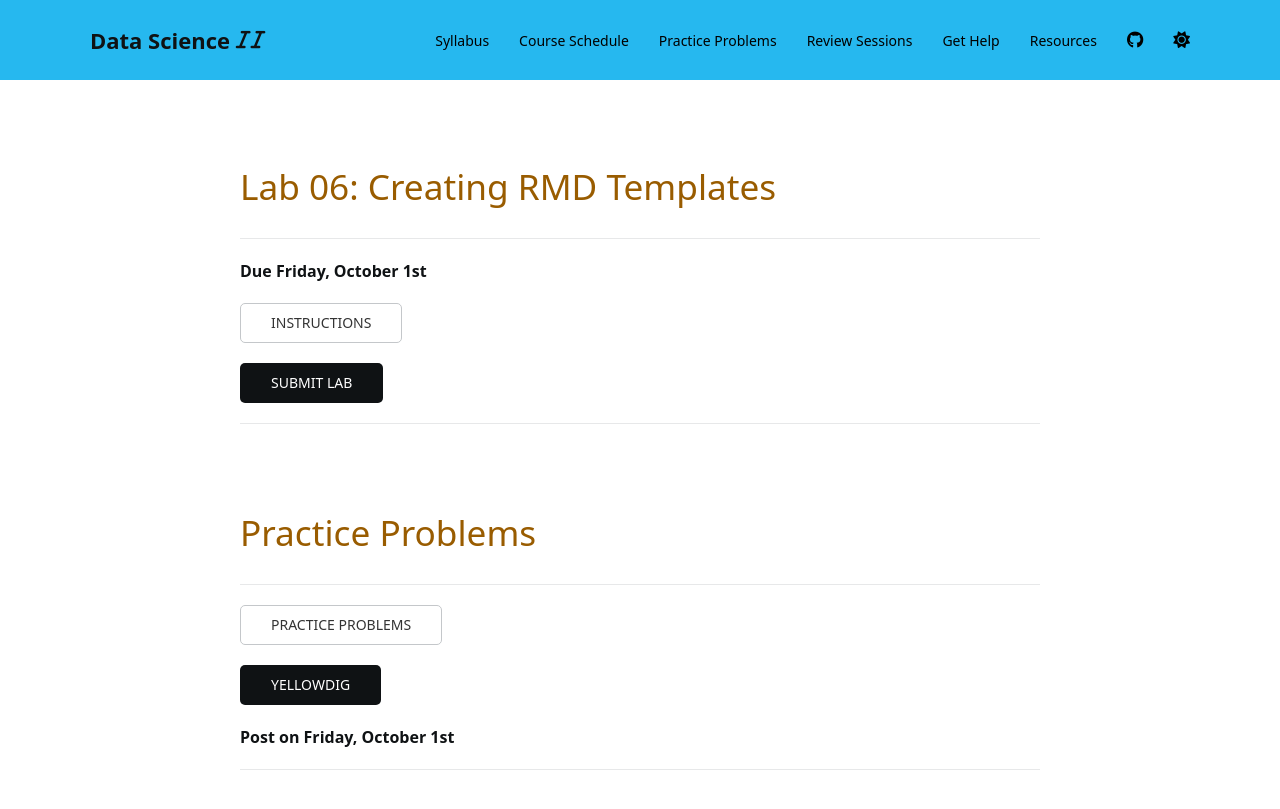
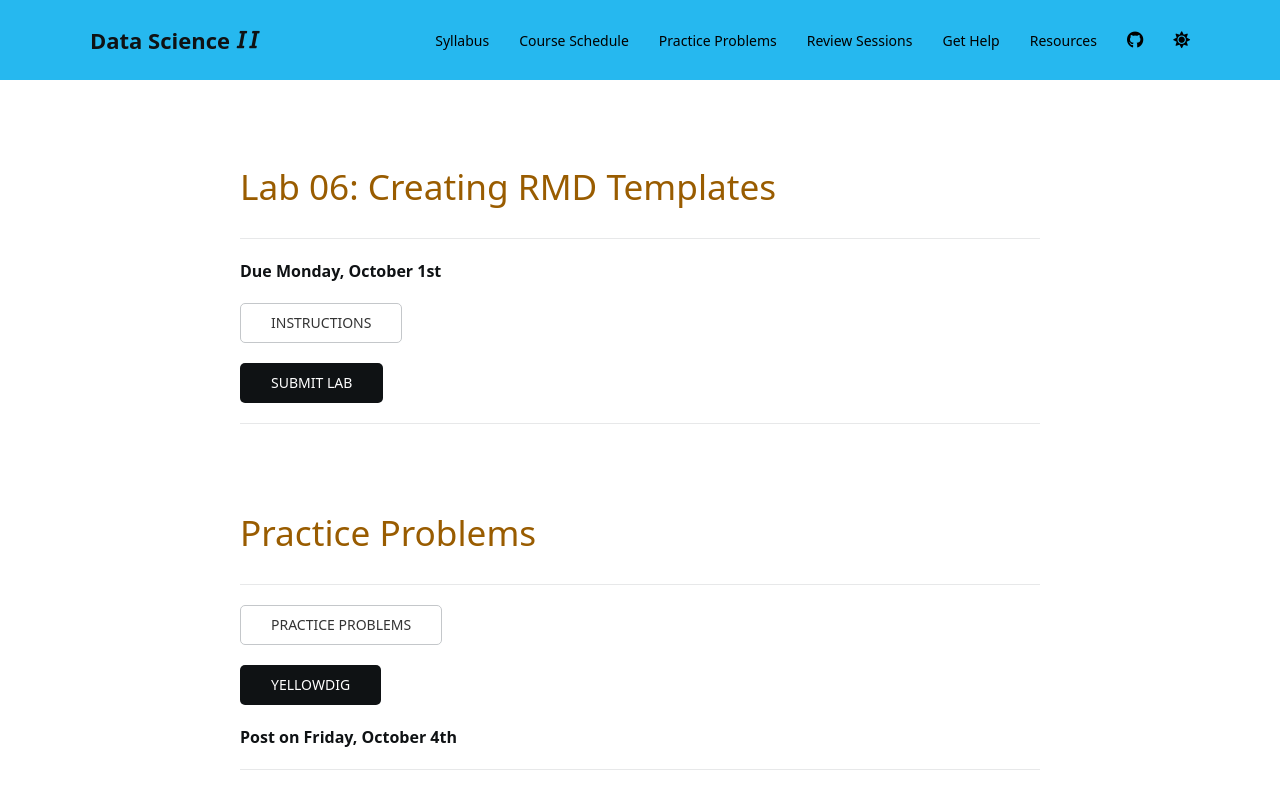
Before and after one commit to Watts-College/cpp-527-fall-2021, a Jekyll site: the page built from schedule.md, in a window 1280 px wide and 900 px high, scrolled down 14945 px. Shown: the top 809 px of the window. Built offline with Jekyll 4.4.1, drawn with Linux system fonts in a browser that asks for light colours; nearby versions of some CDN libraries; a script bundle is joined from its source files by our own code; library files that are not in the unit come from our copies; a style sheet for code colours, icons or effects is not loaded; some of the changed text lies outside the part shown.

Commit message:
Update schedule.md

```diff
--- a/schedule.md
+++ b/schedule.md
@@ -14,7 +14,7 @@ yellowdig:
   post-04: 'Friday, September 10th'
   post-05: 'Friday, September 17th'
   post-06: 'Friday, September 24th'
-  post-07: 'Friday, October 1st'
+  post-07: 'Friday, October 4th'
 
 
 labs:
@@ -23,7 +23,7 @@ labs:
   lab-03:  'Thursday, September 9th'
   lab-04:  'Tuesday, September 14th'
   lab-05:  'Tuesday, September 21st'
-  lab-06:  'Friday, October 1st'
+  lab-06:  'Monday, October 1st'
 
 
 projects:
```
